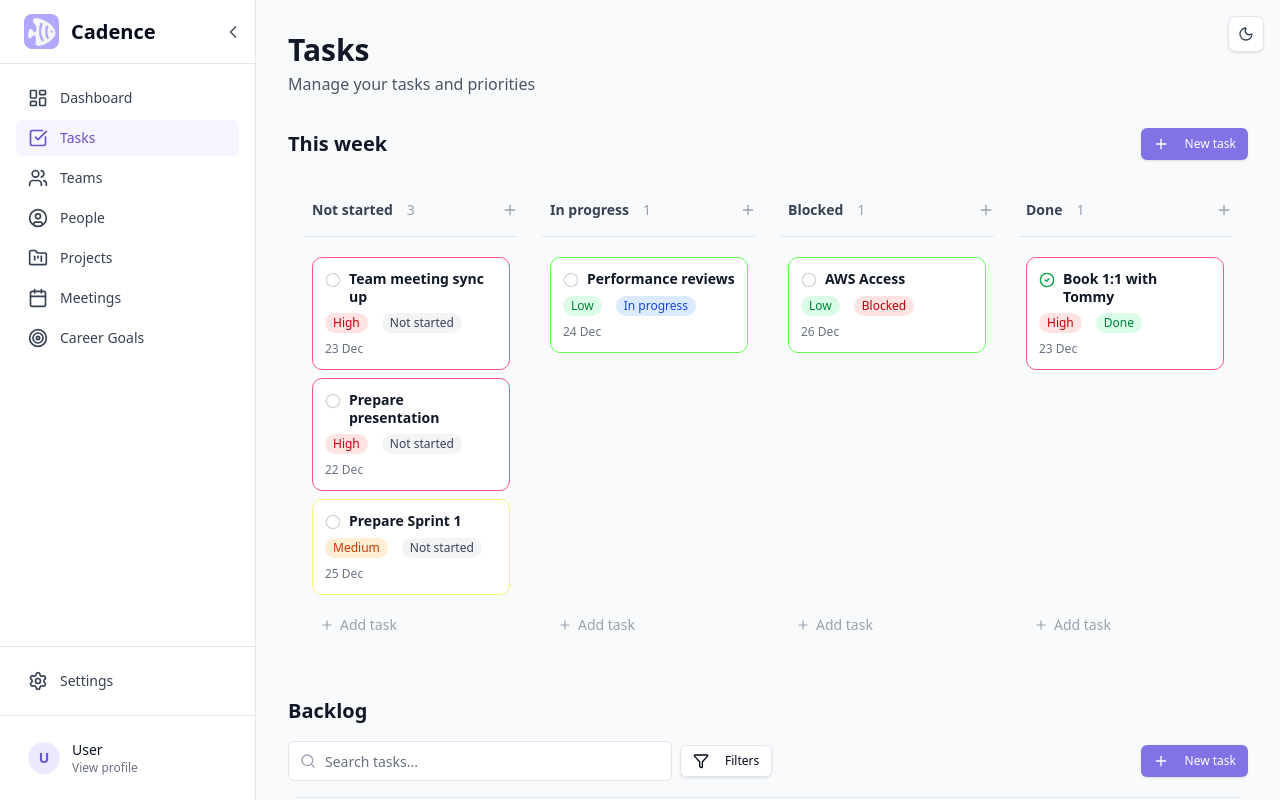
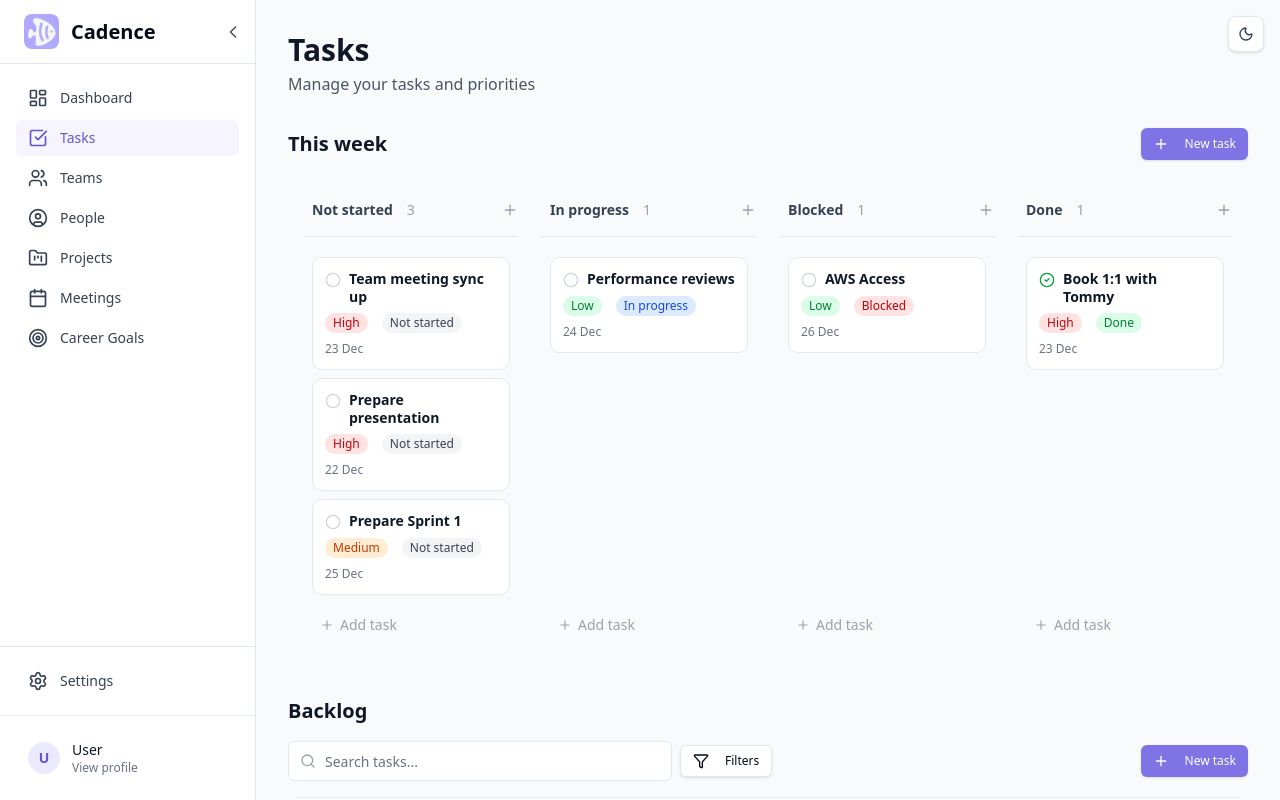
Before and after one commit to shiphrahx/Cadence, a Next.js app: page /tasks in a window 1280 px wide. Built offline with nearby package versions, Linux system fonts and the light colour scheme.

Commit message:
better UI for cards, removed border by priority

```diff
--- a/app/(dashboard)/tasks/page.tsx
+++ b/app/(dashboard)/tasks/page.tsx
@@ -408,7 +408,7 @@ export default function TasksPage() {
               New task
             </Button>
           </div>
-          <div className="bg-gray-50/30 dark:bg-[#212121] rounded-lg p-4 max-md:p-2">
+          <div className="rounded-lg p-4 max-md:p-2">
             {/* Desktop: grid layout unchanged, Mobile: horizontal scroll */}
             <div className="grid grid-cols-4 gap-6 max-md:grid-cols-none max-md:flex max-md:flex-nowrap max-md:overflow-x-auto max-md:gap-3 max-md:-mx-2 max-md:px-2">
               {TASK_STATUSES.map((status) => (
--- a/components/tasks/task-card.tsx
+++ b/components/tasks/task-card.tsx
@@ -61,19 +61,6 @@ export function TaskCard({ task, onEdit, onDelete, isDragging = false }: TaskCar
     return undefined
   }
 
-  const getPriorityBorderColor = (priority: Task["priority"]) => {
-    switch (priority) {
-      case "Very High":
-        return "#f40101"
-      case "High":
-        return "#fb5489"
-      case "Medium":
-        return "#f7f271"
-      case "Low":
-        return "#5ffb54"
-    }
-  }
-
   const getStatusChipColor = (status: Task["status"]) => {
     switch (status) {
       case "Not started":
@@ -128,13 +115,10 @@ export function TaskCard({ task, onEdit, onDelete, isDragging = false }: TaskCar
   return (
     <div
       className={cn(
-        "group relative bg-white dark:bg-[#292929] border rounded-[10px] p-3 cursor-grab transition-all duration-200",
-        "hover:shadow-md",
-        isDragging && "shadow-lg scale-[1.02] opacity-90 cursor-grabbing"
+        "group relative bg-white dark:bg-[#292929] border border-gray-100 dark:border-[#383838] rounded-[10px] p-3 cursor-grab transition-all duration-200",
+        "hover:shadow-md hover:border-gray-200 dark:hover:border-[#4a4a4a]",
+        isDragging && "shadow-lg scale-[1.02] opacity-90 border-gray-300 dark:border-gray-600 cursor-grabbing"
       )}
-      style={{
-        borderColor: getPriorityBorderColor(task.priority)
-      }}
     >
       {/* Kebab Menu - Top Right, visible on hover */}
       <div className="absolute top-2 right-2 opacity-0 group-hover:opacity-100 transition-opacity z-20" ref={menuRef}>
--- a/components/ui/badge-select.tsx
+++ b/components/ui/badge-select.tsx
@@ -90,7 +90,7 @@ export function BadgeSelect({
       {isOpen && typeof document !== 'undefined' && createPortal(
         <div
           ref={dropdownRef}
-          className="fixed z-[9999] min-w-[120px] rounded-md border border-gray-200 bg-white shadow-lg"
+          className="fixed z-[9999] min-w-[120px] rounded-md border border-gray-200 dark:border-[#383838] bg-white dark:bg-[#262626] shadow-lg"
           style={{
             top: `${dropdownPosition.top}px`,
             left: `${dropdownPosition.left}px`,
@@ -108,7 +108,7 @@ export function BadgeSelect({
                 }}
                 className={cn(
                   "relative flex w-full items-center rounded-sm px-2 py-1.5 text-xs outline-none cursor-pointer",
-                  "hover:bg-gray-100",
+                  "hover:bg-gray-100 dark:hover:bg-[#292929]",
                   "transition-colors"
                 )}
               >
```
